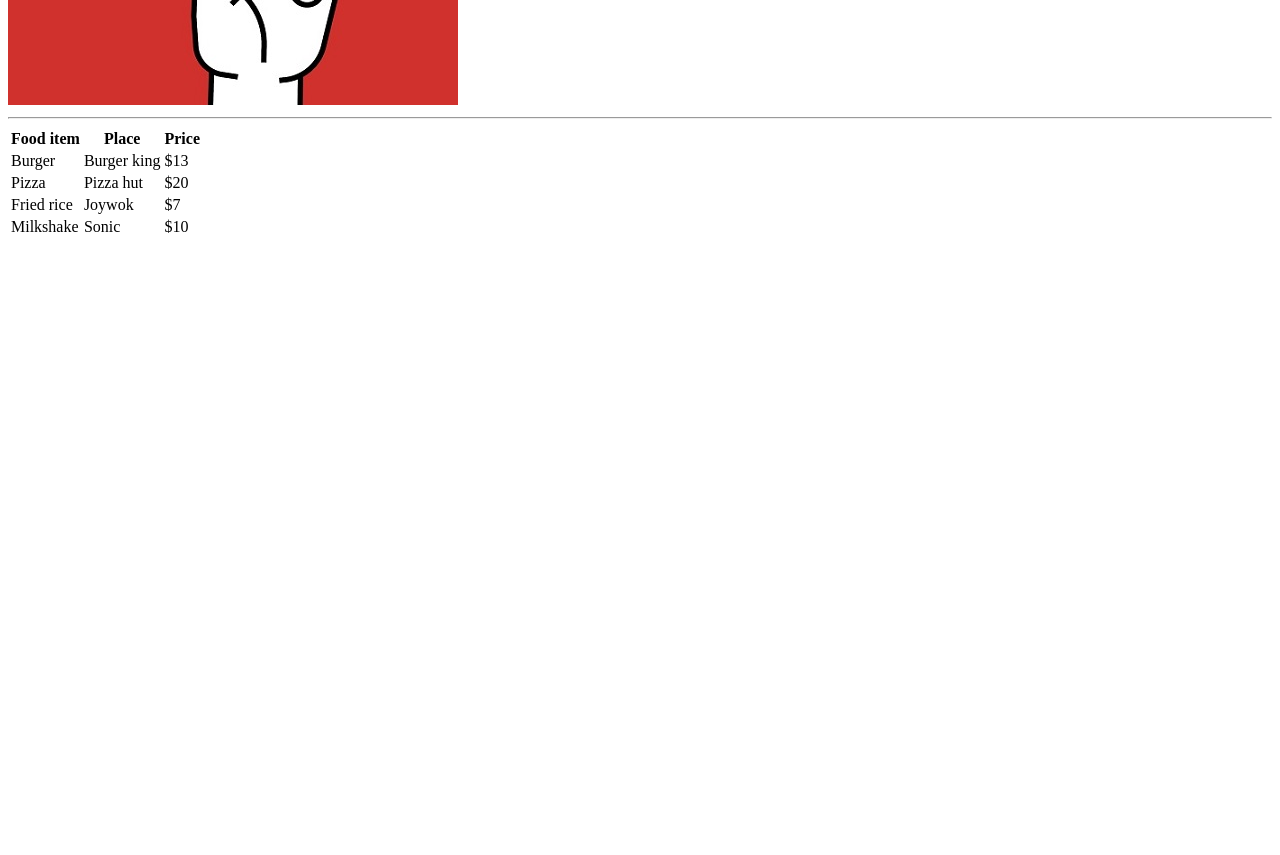
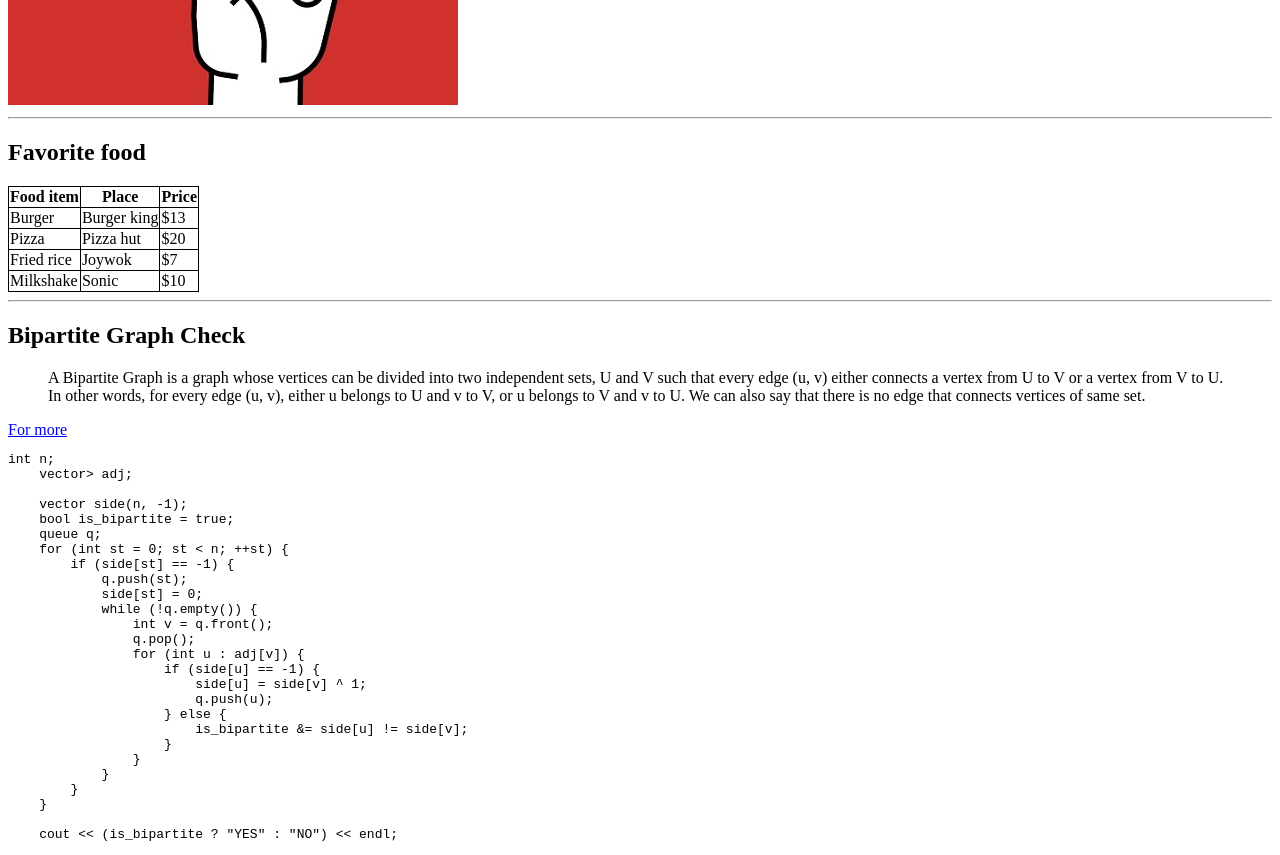
Before and after one commit to 44-563-WebApps-F21/webapps-f21-assignment-3-AbdulRehmanSayeed, a plain HTML site: page aboutme.html in a window 1280 px wide. Shown: the part 500-1355 px from the top of the page. Before the commit the page ends 800 px from the top, so only its background shows below. Drawn offline with Linux system fonts and the light colour scheme.

Commit message:
Blockquote

```diff
--- a/aboutme.html
+++ b/aboutme.html
@@ -1,6 +1,12 @@
 <!DOCTYPE html>
 <head>
     <h1>Lucky man</h1>
+    <style>
+        table, th, td {
+          border: 1px solid black;
+          border-collapse: collapse;
+        }
+        </style>
 </head>
 <body>
    <h4> As the name suggest Lucky man has the superpower of being lucky. Even in the toughest situations lucky man somehow triumphs. He also has the knowledge
@@ -9,6 +15,7 @@
     <br>
     <img src="luck.jpg" alt="Picture of lucky man">
     <hr>
+    <h2>Favorite food</h2>
     <table>
         <tr>
             <th>Food item</th>
@@ -35,8 +42,39 @@
             <td>Sonic</td>
             <td>$10</td>
         </tr>
+
     </table>
+  <hr>
+  <h2>Bipartite Graph Check</h2>
+  <blockquote cite="https://www.geeksforgeeks.org/bipartite-graph/">A Bipartite Graph is a graph whose vertices can be divided into two independent sets, U and V such that every edge (u, v) either connects a vertex from U to V or a vertex from V to U. In other words, for every edge (u, v), either u belongs to U and v to V, or u belongs to V and v to U. We can also say that there is no edge that connects vertices of same set.
+  </blockquote>
+  <a href="https://www.geeksforgeeks.org/bipartite-graph">For more</a>
+  <pre>int n;
+    vector<vector<int>> adj;
 
+    vector<int> side(n, -1);
+    bool is_bipartite = true;
+    queue<int> q;
+    for (int st = 0; st < n; ++st) {
+        if (side[st] == -1) {
+            q.push(st);
+            side[st] = 0;
+            while (!q.empty()) {
+                int v = q.front();
+                q.pop();
+                for (int u : adj[v]) {
+                    if (side[u] == -1) {
+                        side[u] = side[v] ^ 1;
+                        q.push(u);
+                    } else {
+                        is_bipartite &= side[u] != side[v];
+                    }
+                }
+            }
+        }
+    }
+
+    cout << (is_bipartite ? "YES" : "NO") << endl;</pre>
 
 
 </body>
```
